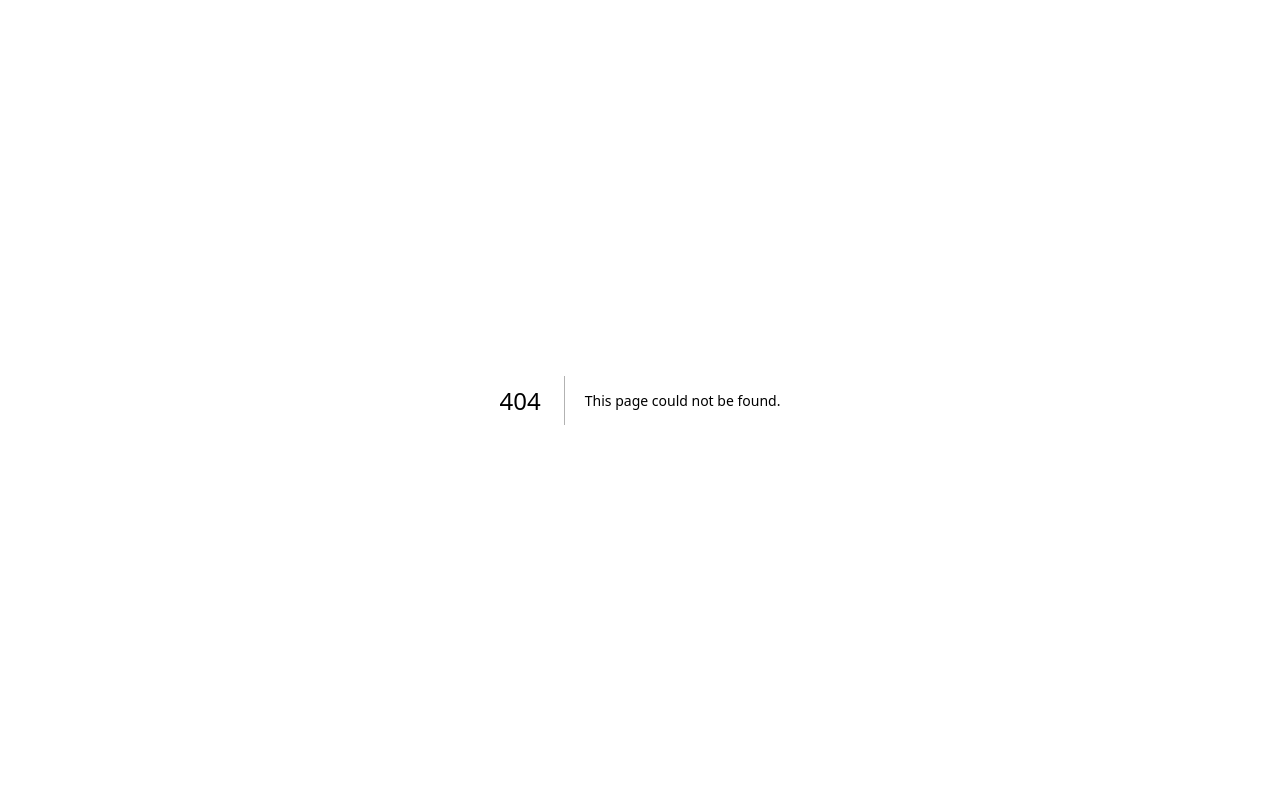
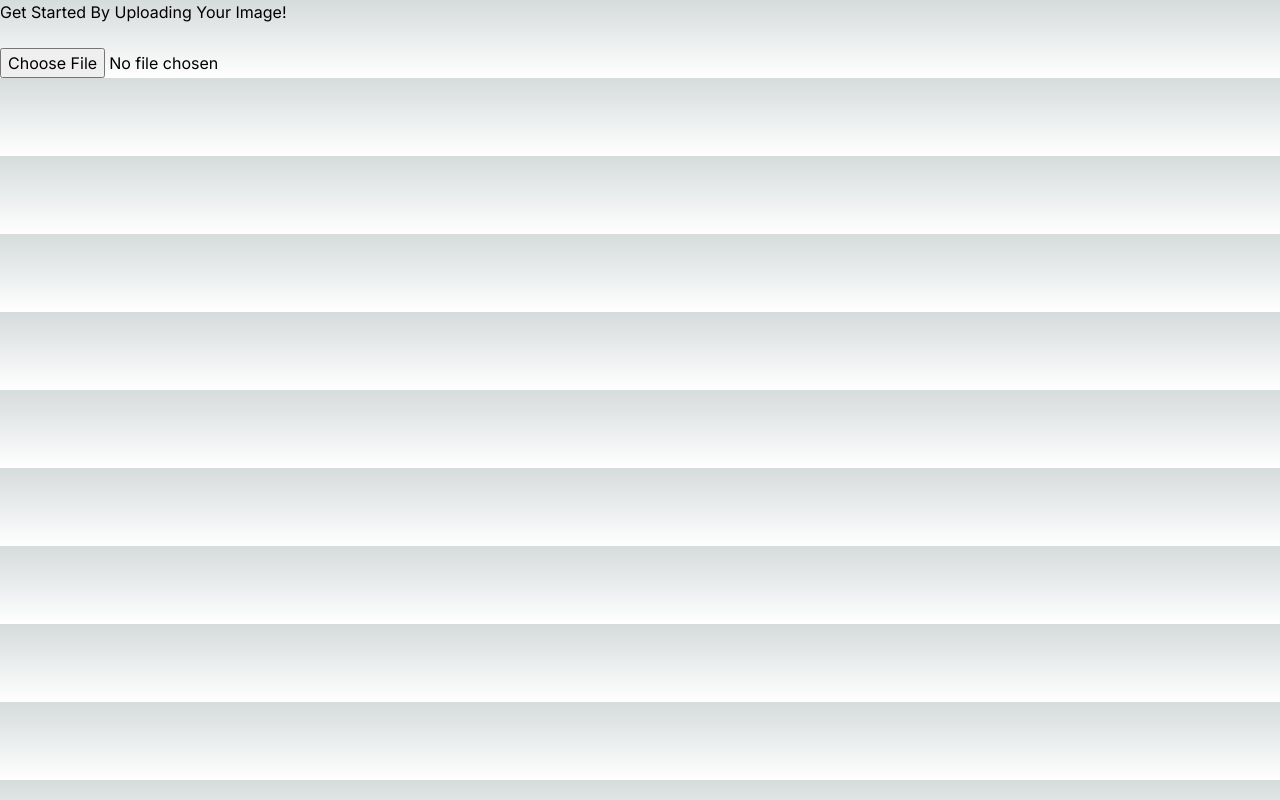
Before and after one commit to Visual-Vibes/visual-vibes, a Next.js app: page /vibes in a window 1280 px wide. Before the commit this address had no page. Built offline with nearby package versions, Linux system fonts and the light colour scheme.

Commit message:
added file upload page

```diff
--- a/app/page.tsx
+++ b/app/page.tsx
@@ -1,4 +1,5 @@
 import Image from 'next/image'
+import React from 'react'
 
 export default function Home() {
   return (
--- /dev/null
+++ b/app/vibes/page.tsx
@@ -0,0 +1,39 @@
+'use client'
+import React from 'react';
+import { useState } from 'react';
+import Form from '../../components/ui/Form';
+
+
+export default function Vibes() {
+  const [selectedImage, setSelectedImage] = useState(null);
+
+  const onImageUpload = (e) => {
+    console.log(e.target.files[0])
+    setSelectedImage(e.target.files[0])
+  }
+  return (
+    <div>
+      <h1>Get Started By Uploading Your Image!</h1>
+
+      {selectedImage && (
+        <div>
+          <img
+            alt="not found"
+            width={"250px"}
+            src={URL.createObjectURL(selectedImage)}
+          />
+          <br />
+          <button onClick={() => setSelectedImage(null)}>Remove</button>
+        </div>
+      )}
+      <br />
+
+      <input
+        type="file"
+        name="myImage"
+        onChange={onImageUpload}
+      />
+    </div>
+  );
+
+}
```
Also changed, not shown: package.json (+6 -6 lines), 2 other files (tests, documents, lock files or other folders).
